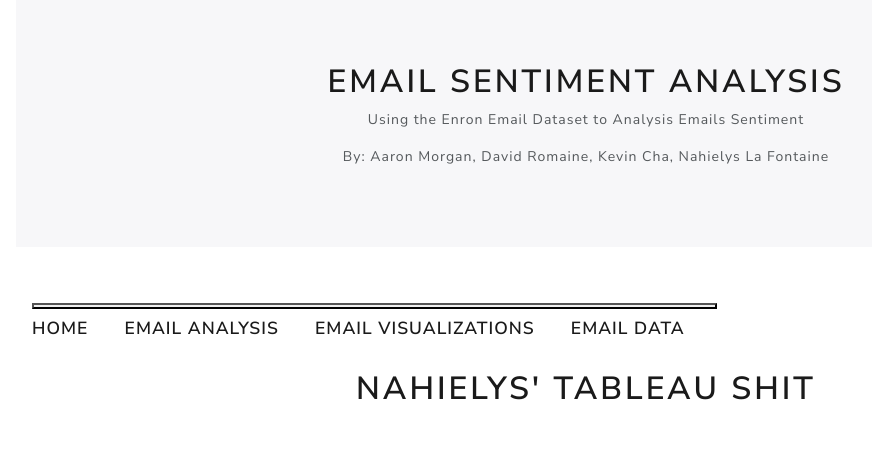
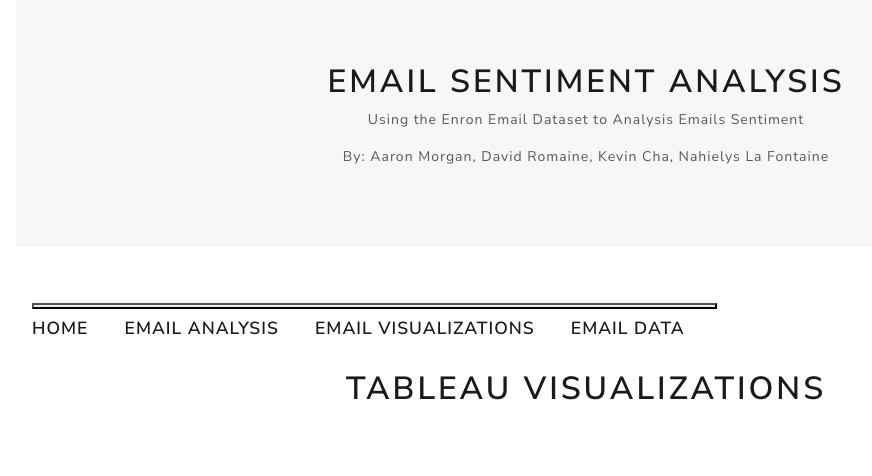
Before and after one commit to Romainedavid92/Project3, a Flask app: page /tableau in a window 1280 px wide. Shown: the part 22-498 px from the top of the page, without its empty margins (54-926 px from the left). Run offline with Flask 2, Linux system fonts and the light colour scheme; parts of the project's set-up code (start-up, migrations or seed data) failed here and were passed over; some libraries are stand-ins or nearby versions.

Commit message:
adding changes and updates

```diff
--- a/templates/index.html
+++ b/templates/index.html
@@ -54,10 +54,6 @@
                     <div class="col-md-2">
                         <nav id="sidebar">
                             <a href="https://www.stat.berkeley.edu/~aldous/Research/Ugrad/HarishKumarReport.pdf" target="_blank" class="list-group-item list-group-item-action"> Enron Research Paper Cal Berkley </a>
-                            <a href="#" class="list-group-item list-group-item-action">Dapibus ac facilisis in</a>
-                            <a href="#" class="list-group-item list-group-item-action">Morbi leo risus</a>
-                            <a href="#" class="list-group-item list-group-item-action">Porta ac consectetur ac</a>
-                            <a href="#" class="list-group-item list-group-item-action">Vestibulum at eros</a>
                         </nav>
                     </div>
                 </div>
--- a/templates/tableau.html
+++ b/templates/tableau.html
@@ -45,48 +45,19 @@
             </nav>
         </div>
         <div class="hero text-center">
-            <h1>Nahielys' Tableau Shit</h1>
+            <h1>Tableau Visualizations</h1>
         </div>
-        <div class="container">
-            <div class='tableauPlaceholder' id='viz1582262495500' style='position: relative'><noscript><a href='#'><img alt=' ' src='https:&#47;&#47;public.tableau.com&#47;static&#47;images&#47;Em&#47;EmailSentiment&#47;Dashboard1&#47;1_rss.png' style='border: none' /></a></noscript><object class='tableauViz' style='display:none;'><param name='host_url' value='https%3A%2F%2Fpublic.tableau.com%2F' /> <param name='embed_code_version' value='3' /> <param name='site_root' value='' /><param name='name' value='EmailSentiment&#47;Dashboard1' /><param name='tabs' value='no' /><param name='toolbar' value='yes' /><param name='static_image' value='https:&#47;&#47;public.tableau.com&#47;static&#47;images&#47;Em&#47;EmailSentiment&#47;Dashboard1&#47;1.png' /> <param name='animate_transition' value='yes' /><param name='display_static_image' value='yes' /><param name='display_spinner' value='yes' /><param name='display_overlay' value='yes' /><param name='display_count' value='yes' /></object></div>
+        <div class='tableauPlaceholder' id='viz1582332621402' style='position: relative'><noscript><a href='#'><img alt=' ' src='https:&#47;&#47;public.tableau.com&#47;static&#47;images&#47;Em&#47;EmailSentiment&#47;Dashboard2&#47;1_rss.png' style='border: none' /></a></noscript><object class='tableauViz' style='display:none;'><param name='host_url' value='https%3A%2F%2Fpublic.tableau.com%2F' /> <param name='embed_code_version' value='3' /> <param name='site_root' value='' /><param name='name' value='EmailSentiment&#47;Dashboard2' /><param name='tabs' value='no' /><param name='toolbar' value='yes' /><param name='static_image' value='https:&#47;&#47;public.tableau.com&#47;static&#47;images&#47;Em&#47;EmailSentiment&#47;Dashboard2&#47;1.png' /> <param name='animate_transition' value='yes' /><param name='display_static_image' value='yes' /><param name='display_spinner' value='yes' /><param name='display_overlay' value='yes' /><param name='display_count' value='yes' /></object></div>
         <script type='text/javascript'>
-                var divElement = document.getElementById('viz1582262495500');
+            var divElement = document.getElementById('viz1582332621402');
             var vizElement = divElement.getElementsByTagName('object')[0];
             if (divElement.offsetWidth > 800) {
-                    vizElement.style.minWidth = '100%';
-                    vizElement.style.maxWidth = '100%';
-                    vizElement.style.width = '100%';
-                    vizElement.style.minHeight = '100%';
-                    vizElement.style.maxHeight = '100%';
-                    vizElement.style.height = (divElement.offsetWidth * 0.75) + 'px';
-                } else if (divElement.offsetWidth > 500) {
-                    vizElement.style.minWidth = '100%';
-                    vizElement.style.maxWidth = '100%';
-                    vizElement.style.width = '100%';
-                    vizElement.style.minHeight = '100%';
-                    vizElement.style.maxHeight = '100%';
-                    vizElement.style.height = (divElement.offsetWidth * 0.75) + 'px';
-                } else {
-                    vizElement.style.width = '100%';
-                    vizElement.style.height = '100%';
-                }
-                var scriptElement = document.createElement('script');
-                scriptElement.src = 'https://public.tableau.com/javascripts/api/viz_v1.js';
-                vizElement.parentNode.insertBefore(scriptElement, vizElement);
-            </script>
-        </div>
-        <div class="container">
-            <div class='tableauPlaceholder' id='viz1582262528572' style='position: relative'><noscript><a href='#'><img alt=' ' src='https:&#47;&#47;public.tableau.com&#47;static&#47;images&#47;Em&#47;EmailSentiment&#47;Dashboard2&#47;1_rss.png' style='border: none' /></a></noscript><object class='tableauViz' style='display:none;'><param name='host_url' value='https%3A%2F%2Fpublic.tableau.com%2F' /> <param name='embed_code_version' value='3' /> <param name='site_root' value='' /><param name='name' value='EmailSentiment&#47;Dashboard2' /><param name='tabs' value='no' /><param name='toolbar' value='yes' /><param name='static_image' value='https:&#47;&#47;public.tableau.com&#47;static&#47;images&#47;Em&#47;EmailSentiment&#47;Dashboard2&#47;1.png' /> <param name='animate_transition' value='yes' /><param name='display_static_image' value='yes' /><param name='display_spinner' value='yes' /><param name='display_overlay' value='yes' /><param name='display_count' value='yes' /></object></div>
-            <script type='text/javascript'>
-                var divElement = document.getElementById('viz1582262528572');
-                var vizElement = divElement.getElementsByTagName('object')[0];
-                if (divElement.offsetWidth > 800) {
-                    vizElement.style.width = '1720px';
+                vizElement.style.width = '1080px';
                 vizElement.style.minHeight = '587px';
                 vizElement.style.maxHeight = '887px';
                 vizElement.style.height = (divElement.offsetWidth * 0.75) + 'px';
             } else if (divElement.offsetWidth > 500) {
-                    vizElement.style.width = '1720px';
+                vizElement.style.width = '1080px';
                 vizElement.style.minHeight = '587px';
                 vizElement.style.maxHeight = '887px';
                 vizElement.style.height = (divElement.offsetWidth * 0.75) + 'px';
@@ -98,7 +69,29 @@
             scriptElement.src = 'https://public.tableau.com/javascripts/api/viz_v1.js';
             vizElement.parentNode.insertBefore(scriptElement, vizElement);
         </script>
-        </div>
+        <div class='tableauPlaceholder' id='viz1582333458590' style='position: relative'><noscript><a href='#'><img alt=' ' src='https:&#47;&#47;public.tableau.com&#47;static&#47;images&#47;Em&#47;EmailSentiment&#47;Dashboard1&#47;1_rss.png' style='border: none' /></a></noscript><object class='tableauViz' style='display:none;'><param name='host_url' value='https%3A%2F%2Fpublic.tableau.com%2F' /> <param name='embed_code_version' value='3' /> <param name='site_root' value='' /><param name='name' value='EmailSentiment&#47;Dashboard1' /><param name='tabs' value='no' /><param name='toolbar' value='yes' /><param name='static_image' value='https:&#47;&#47;public.tableau.com&#47;static&#47;images&#47;Em&#47;EmailSentiment&#47;Dashboard1&#47;1.png' /> <param name='animate_transition' value='yes' /><param name='display_static_image' value='yes' /><param name='display_spinner' value='yes' /><param name='display_overlay' value='yes' /><param name='display_count' value='yes' /><param name='filter' value='publish=yes' /></object></div>
+        <script type='text/javascript'>
+            var divElement = document.getElementById('viz1582333458590');
+            var vizElement = divElement.getElementsByTagName('object')[0];
+            if (divElement.offsetWidth > 800) {
+                vizElement.style.width = '1080px';
+                vizElement.style.minHeight = '587px';
+                vizElement.style.maxHeight = '887px';
+                vizElement.style.height = (divElement.offsetWidth * 0.75) + 'px';
+            } else if (divElement.offsetWidth > 500) {
+                vizElement.style.width = '1080px';
+                vizElement.style.minHeight = '587px';
+                vizElement.style.maxHeight = '887px';
+                vizElement.style.height = (divElement.offsetWidth * 0.75) + 'px';
+            } else {
+                vizElement.style.width = '100%';
+                vizElement.style.height = '1027px';
+            }
+            var scriptElement = document.createElement('script');
+            scriptElement.src = 'https://public.tableau.com/javascripts/api/viz_v1.js';
+            vizElement.parentNode.insertBefore(scriptElement, vizElement);
+        </script>
+
 </body>
 
 </html>
```
Lines whose indentation alone changed are shown as unchanged.
